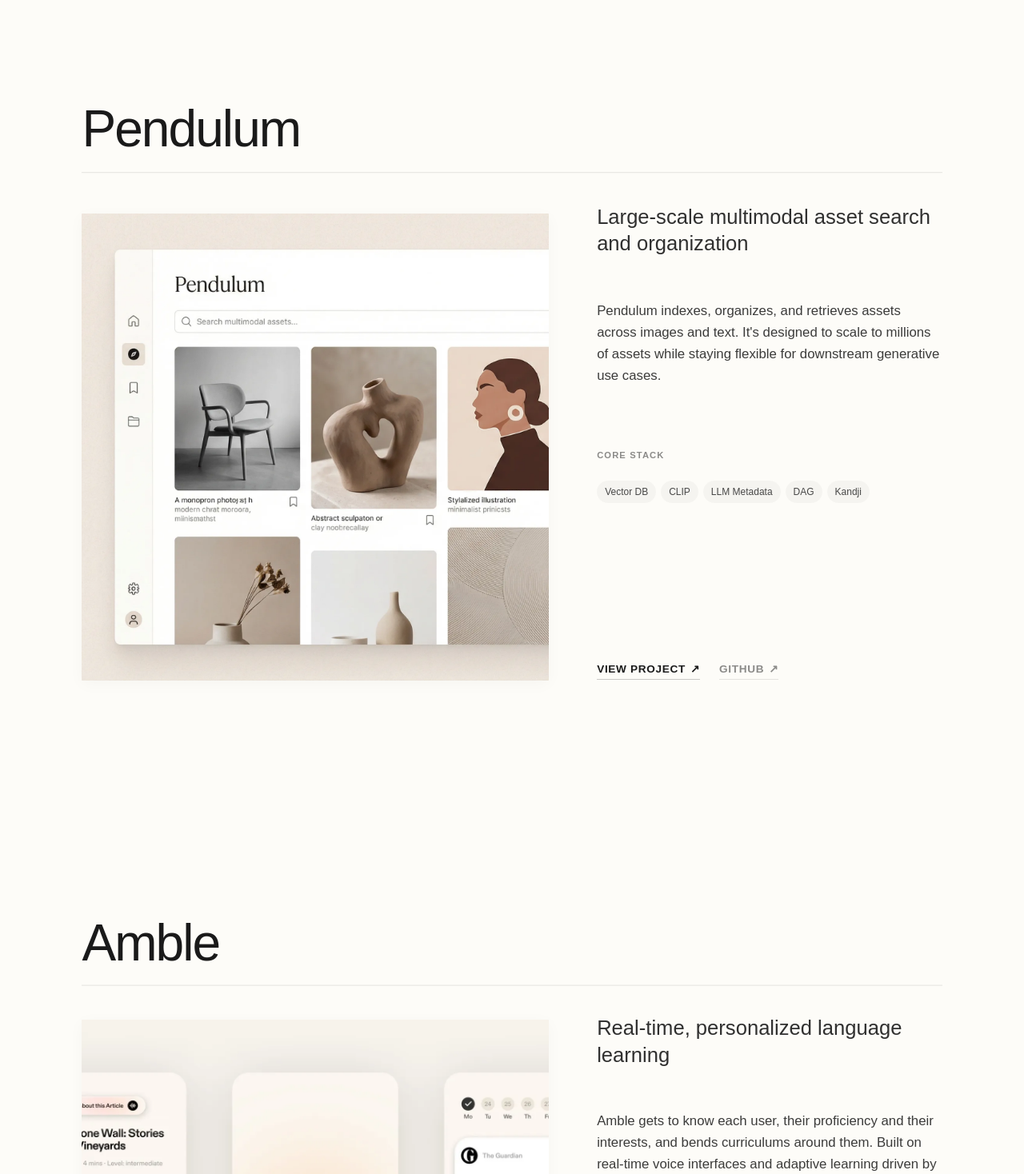
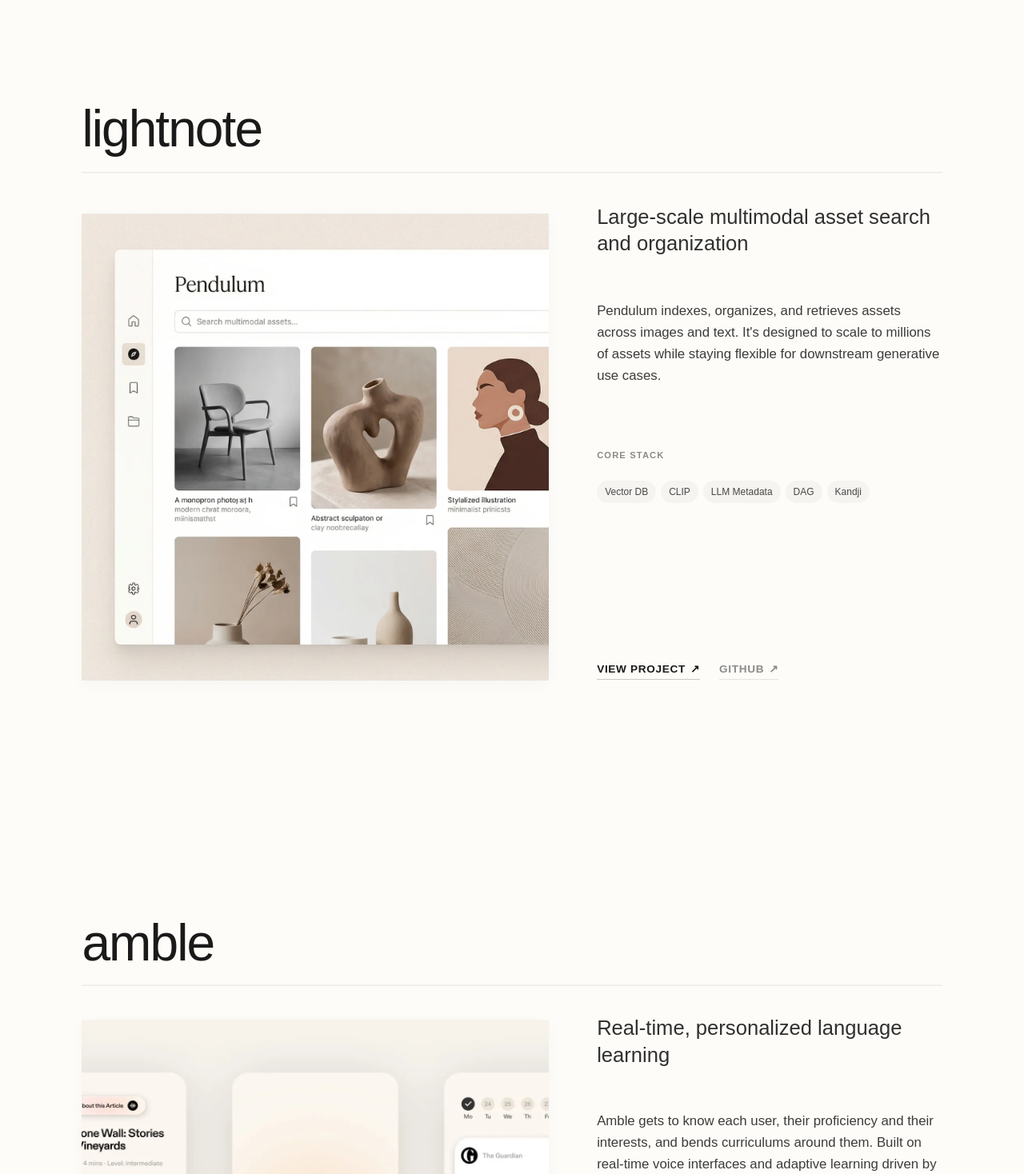
Before and after one commit to pendulum-ai/Pagenineteen2, a React (Vite) app: page /projects in a window 1280 px wide. Shown: the part 600-2068 px from the top of the page at 80% size. Built offline with nearby package versions, Linux system fonts and the light colour scheme; a web font is replaced by a local one.

Commit message:
content: update project titles to lowercase

```diff
--- a/src/data/projects.js
+++ b/src/data/projects.js
@@ -1,7 +1,7 @@
 export const projects = [
   {
     id: 'pendulum',
-    title: 'Pendulum',
+    title: 'lightnote',
     tagline: 'Large-scale multimodal asset search and organization',
     description: "Pendulum indexes, organizes, and retrieves assets across images and text. It's designed to scale to millions of assets while staying flexible for downstream generative use cases.",
     link: 'https://search-app-teal.vercel.app/',
@@ -20,7 +20,7 @@ export const projects = [
   },
   {
     id: 'amble',
-    title: 'Amble',
+    title: 'amble',
     tagline: 'Real-time, personalized language learning',
     description: "Amble gets to know each user, their proficiency and their interests, and bends curriculums around them. Built on real-time voice interfaces and adaptive learning driven by continuous feedback.",
     link: 'https://www.amble.app/',
```
